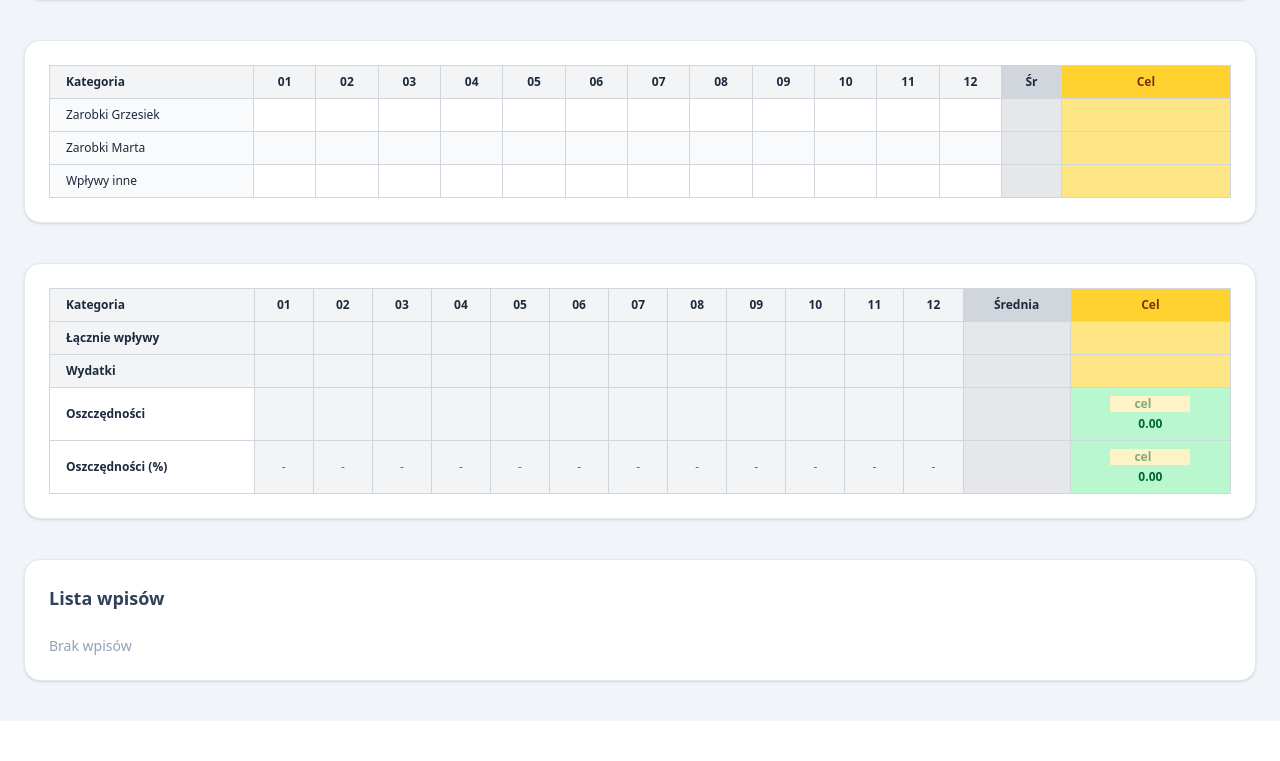
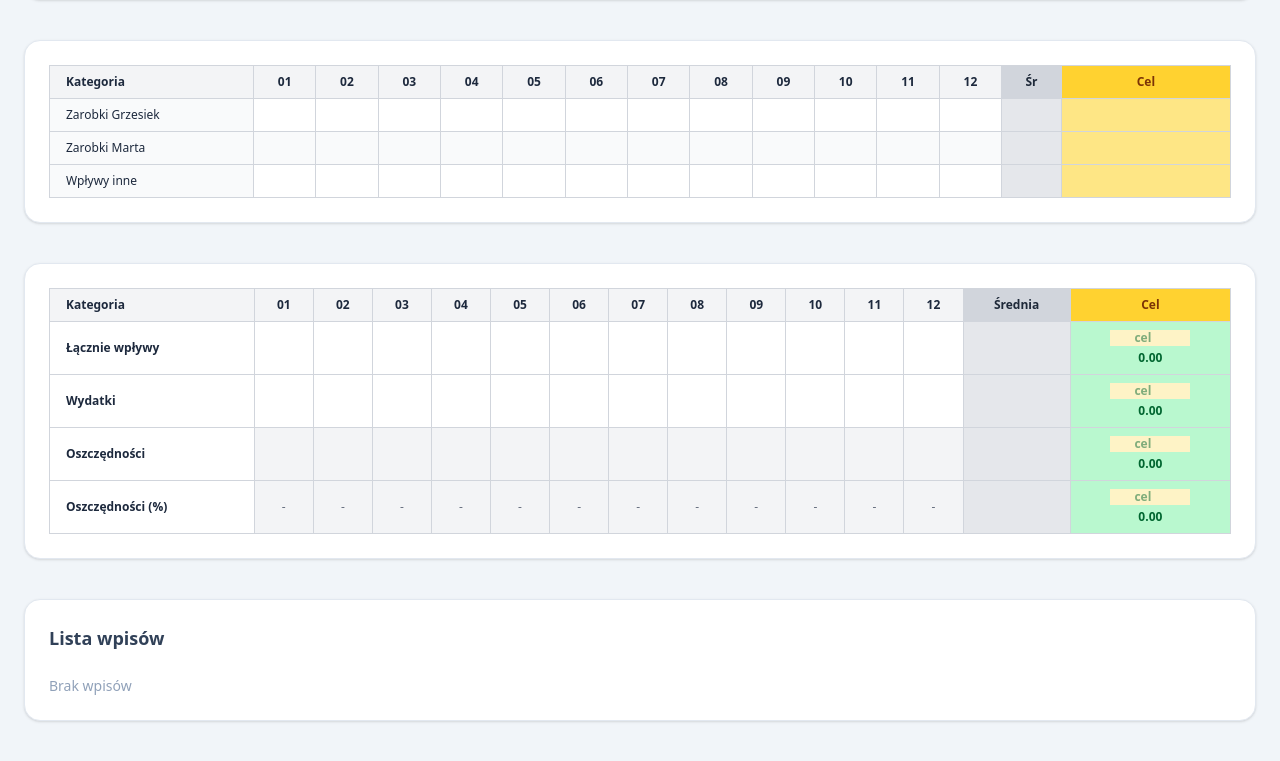
Before and after one commit to oleksaGrzegorz/budget-app, a React (Vite) app: page / in a window 1280 px wide. Shown: the part 1203-1964 px from the top of the page. Before the commit the page ends 1924 px from the top, so only its background shows below. Built offline with nearby package versions, Linux system fonts and the light colour scheme.

Commit message:
feat: enhance TotalsSection with goals management and GoalCell integration

```diff
--- a/src/components/BudgetSummaryTable/sections/TotalsSection.tsx
+++ b/src/components/BudgetSummaryTable/sections/TotalsSection.tsx
@@ -1,10 +1,14 @@
 import { months } from "../../../data/months";
+import { GoalCell } from "../GoalCell";
+import type { Goals } from "../../../types/goals";
 
 interface TotalsSectionProps {
   getTotalIncome: (month: string) => number | null;
   getTotalExpenses: (month: string) => number | null;
   getAverageIncome: () => string | null;
   getAverageExpense: () => string | null;
+  goals: Goals;
+  setGoals: React.Dispatch<React.SetStateAction<Goals>>;
 }
 
 export const TotalsSection = ({
@@ -12,10 +16,12 @@ export const TotalsSection = ({
   getTotalExpenses,
   getAverageIncome,
   getAverageExpense,
+  goals,
+  setGoals,
 }: TotalsSectionProps) => {
   return (
     <>
-      <tr className="bg-gray-100 font-semibold">
+      <tr className="font-semibold">
         <th className="px-4 py-2 text-left border border-gray-300">
           Łącznie wpływy
         </th>
@@ -33,11 +39,16 @@ export const TotalsSection = ({
           {getAverageIncome()}
         </td>
 
-        <td className="px-3 py-2 text-center border border-gray-300 bg-amber-200 text-amber-900"></td>
+        <GoalCell
+          value={goals.income}
+          onChange={(val) => setGoals((prev) => ({ ...prev, income: val }))}
+          average={Number(getAverageIncome())}
+        />
       </tr>
 
-      <tr className="bg-gray-100 font-semibold">
+      <tr className="font-semibold">
         <th className="px-4 py-2 text-left border border-gray-300">Wydatki</th>
+
         {months.map((month) => (
           <td
             key={month}
@@ -46,10 +57,16 @@ export const TotalsSection = ({
             {getTotalExpenses(month)}
           </td>
         ))}
+
         <td className="px-3 py-2 text-center border border-gray-300 bg-gray-200 text-gray-800">
           {getAverageExpense()}
         </td>
-        <td className="px-3 py-2 text-center border border-gray-300 bg-amber-200 text-amber-900"></td>
+
+        <GoalCell
+          value={goals.expenses}
+          onChange={(val) => setGoals((prev) => ({ ...prev, expenses: val }))}
+          average={Number(getAverageExpense())}
+        />
       </tr>
     </>
   );
```
